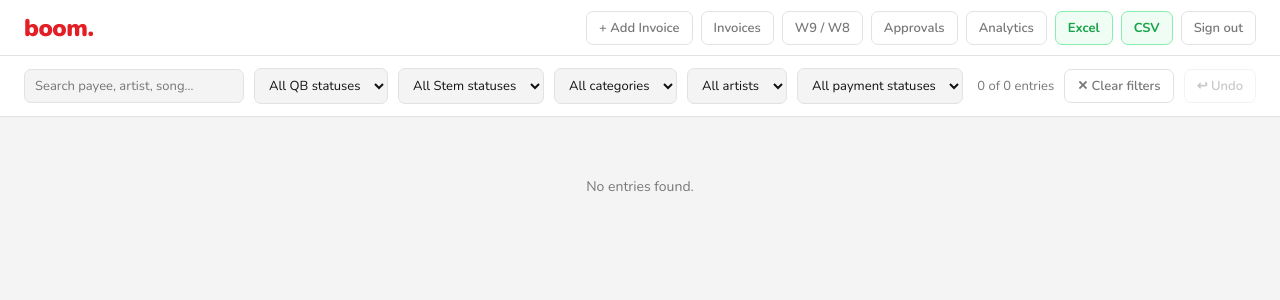
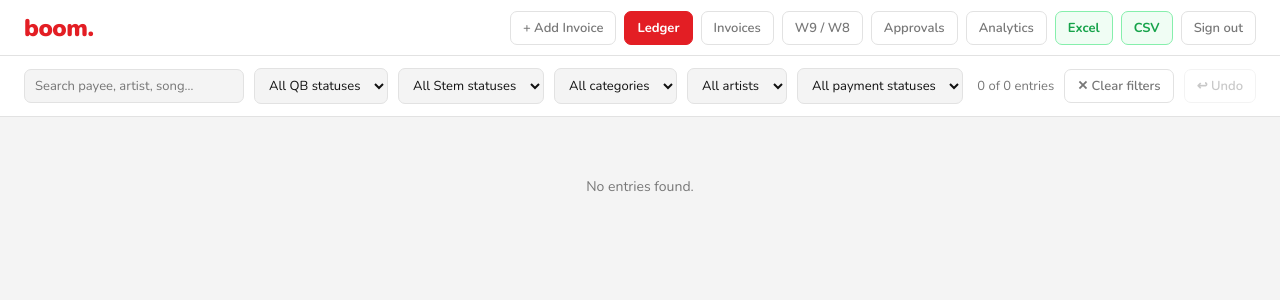
Before and after one commit to johns-dotcom/boom-invoice-app, a Flask app: page /ledger in a window 1280 px wide. Shown: the top 300 px of the page. Run offline with Flask 3, Linux system fonts and the light colour scheme; data that the repository does not hold is empty; some libraries are stand-ins or nearby versions.

Commit message:
fix: show active Ledger button in ledger page nav

```diff
--- a/templates/ledger.html
+++ b/templates/ledger.html
@@ -14,6 +14,7 @@
   .header-right { display:flex; gap:8px; align-items:center; }
   a.btn-ghost { background:none; border:1.5px solid var(--border); color:var(--muted); padding:7px 12px; border-radius:7px; font-size:13px; font-weight:600; text-decoration:none; display:inline-block; transition:all .15s; }
   a.btn-ghost:hover { border-color:var(--red); color:var(--red); }
+  a.btn-active { background:var(--red); color:#fff; border:1.5px solid var(--red); padding:7px 12px; border-radius:7px; font-size:13px; font-weight:700; text-decoration:none; display:inline-block; }
   a.btn-export { background:#f0fdf4; border:1.5px solid #86efac; color:var(--green); padding:7px 12px; border-radius:7px; font-size:13px; font-weight:700; text-decoration:none; display:inline-block; transition:all .15s; }
   a.btn-export:hover { background:#dcfce7; }
   .btn-clear { background:none; border:1.5px solid var(--border); color:var(--muted); padding:7px 12px; border-radius:7px; font-size:13px; font-weight:600; font-family:inherit; cursor:pointer; transition:all .15s; }
@@ -90,6 +91,7 @@
   <div class="logo">boom.</div>
   <div class="header-right">
     <a href="/" class="btn-ghost">+ Add Invoice</a>
+    <a href="/ledger" class="btn-active">Ledger</a>
     <a href="/invoices" class="btn-ghost">Invoices</a>
     <a href="/w9s" class="btn-ghost">W9 / W8</a>
     <a href="/approvals" class="btn-approvals">
```
